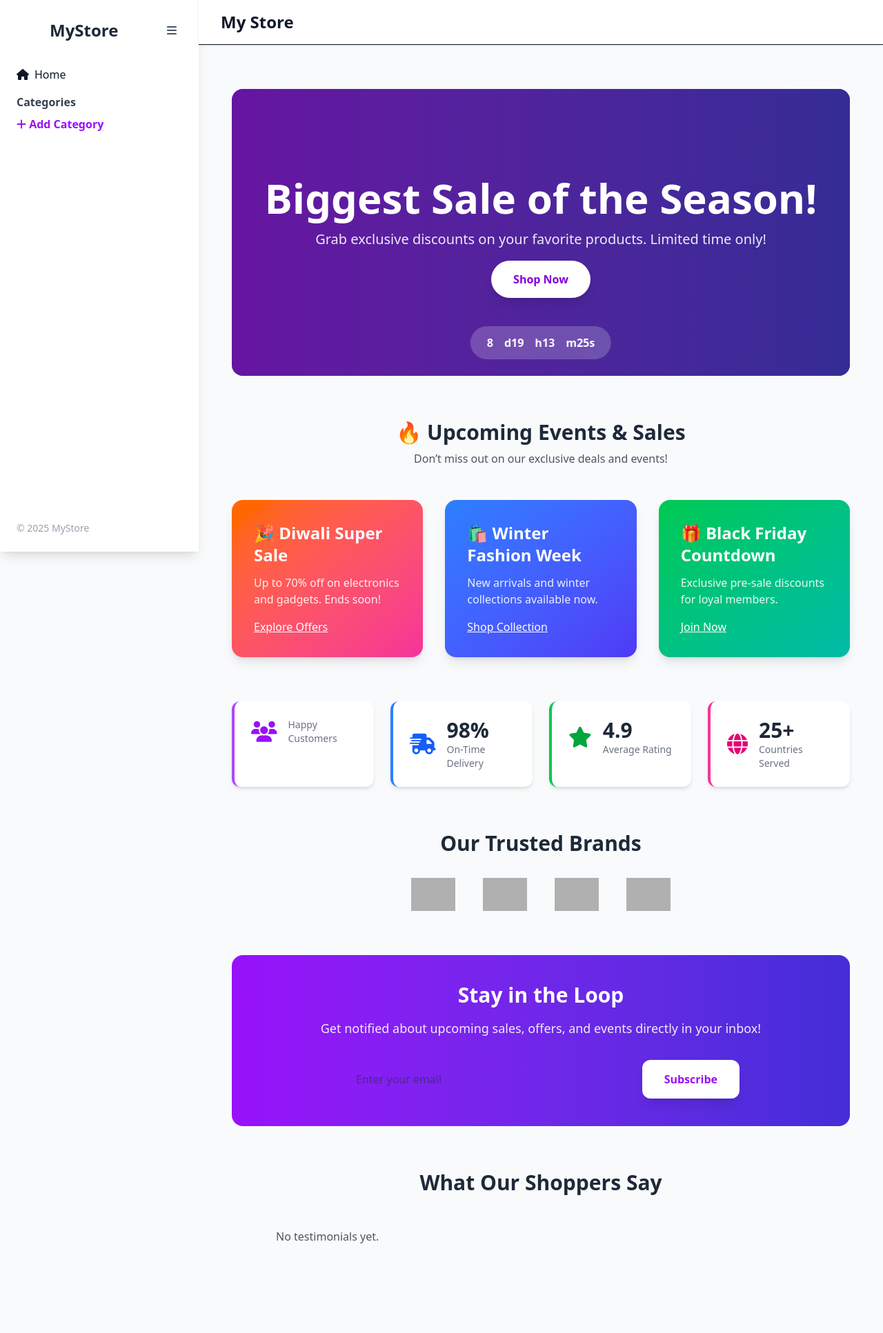
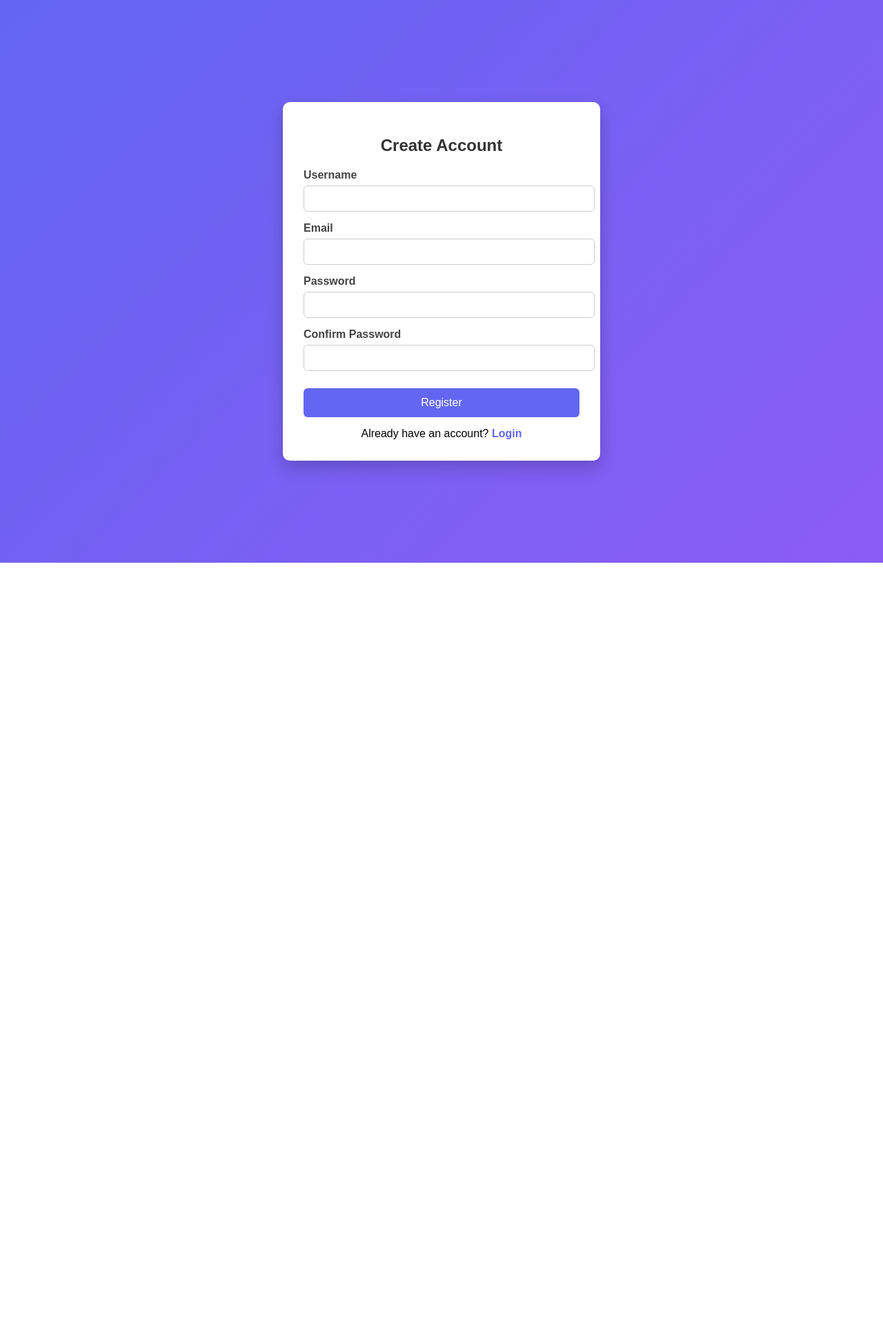
Before and after one commit to Saujankhnl/e_commerce, a Django app: page / in a window 1280 px wide. Shown: the whole page at 69% size. After the commit the page ends 816 px from the top, so only its background shows below. Run offline with Django 5.2, Linux system fonts and the light colour scheme; data that the repository does not hold is empty; style sheets or scripts are compiled from the project's sources; grey boxes are pictures that could not be loaded.

Commit message:
feat: register page

```diff
--- a/account/templates/account/register.html
+++ b/account/templates/account/admin_login.html
@@ -81,7 +81,7 @@
         {% endif %}
 
         <!-- Login Form -->
-        <form method="POST" action="{% url 'account:admin_page' %}" id="loginForm">
+        <form method="POST" action="{% url 'account:admin_login' %}" id="loginForm">
             {% csrf_token %}
 
             <!-- Username Field -->
--- a/account/urls.py
+++ b/account/urls.py
@@ -4,7 +4,7 @@
 app_name = 'account'
 
 urlpatterns = [
-    path('register/', views.register, name='register'),
+
     path('admin_page/', views.admin_page, name='admin_page'),
-
+    path('admin_login/', views.admin_login, name='admin_login'),
 ]
--- a/ecommerce/forms.py
+++ b/ecommerce/forms.py
@@ -2,6 +2,14 @@
 from django import forms
 from .models import Category
 from .models import Product # Import from current app
+from django.contrib.auth.forms import UserCreationForm
+from .models import CustomUser
+
+class CustomUserCreationForm(UserCreationForm):
+    class Meta:
+        model = CustomUser
+        fields = ('username', 'password1')
+
 
 class CategoryForm(forms.ModelForm):
     class Meta:
--- a/ecommerce/models.py
+++ b/ecommerce/models.py
@@ -4,11 +4,15 @@
 from django.core.mail import send_mail
 from django.conf import settings
 from django.core.exceptions import ValidationError
+from django.contrib.auth.models import  AbstractUser
 
 
 # ============================
 # CATEGORY MODEL
 # ============================
+class CustomUser(AbstractUser):
+    custom_field = models.CharField(max_length=100, blank=True)
+
 class Category(models.Model):
     name = models.CharField(max_length=200, unique=True)
     slug = models.SlugField(max_length=200, unique=True, db_index=True, blank=True)
--- /dev/null
+++ b/ecommerce/templates/ecommerce/register.html
@@ -0,0 +1,157 @@
+<!DOCTYPE html>
+<html lang="en">
+<head>
+    <meta charset="UTF-8">
+    <title>Register | E-Commerce</title>
+    <meta name="viewport" content="width=device-width, initial-scale=1.0">
+
+    <style>
+        body {
+            font-family: Arial, sans-serif;
+            background: linear-gradient(135deg, #6366f1, #8b5cf6);
+            height: 100vh;
+            display: flex;
+            align-items: center;
+            justify-content: center;
+        }
+
+        .register-box {
+            background: #fff;
+            padding: 30px;
+            width: 100%;
+            max-width: 400px;
+            border-radius: 10px;
+            box-shadow: 0 10px 25px rgba(0,0,0,0.2);
+        }
+
+        h2 {
+            text-align: center;
+            margin-bottom: 20px;
+            color: #333;
+        }
+
+        label {
+            display: block;
+            margin-top: 15px;
+            font-weight: bold;
+            color: #444;
+        }
+
+        input {
+            width: 100%;
+            padding: 10px;
+            margin-top: 6px;
+            border-radius: 6px;
+            border: 1px solid #ccc;
+            font-size: 14px;
+        }
+
+        input:focus {
+            outline: none;
+            border-color: #6366f1;
+        }
+
+        .btn {
+            width: 100%;
+            margin-top: 20px;
+            padding: 12px;
+            background: #6366f1;
+            border: none;
+            color: #fff;
+            font-size: 16px;
+            border-radius: 6px;
+            cursor: pointer;
+            text-align: center;
+            display: inline-block;
+            text-decoration: none;
+        }
+
+        .btn:hover {
+            background: #4f46e5;
+        }
+
+        .login-link {
+            margin-top: 15px;
+            text-align: center;
+        }
+
+        .login-link a {
+            color: #6366f1;
+            text-decoration: none;
+            font-weight: bold;
+        }
+
+        .error {
+            color: red;
+            font-size: 13px;
+            margin-top: 5px;
+        }
+    </style>
+</head>
+<body>
+
+<div class="register-box">
+    <h2>Create Account</h2>
+
+    <!-- Updated form: submits to the Django register view -->
+    <form method="POST" onsubmit="return validateForm()">
+        {% csrf_token %}
+
+        <label>Username</label>
+        <input type="text" name="username" id="username" required>
+
+        <label>Email</label>
+        <input type="email" name="email" id="email" required>
+
+        <label>Password</label>
+        <input type="password" name="password1" id="password1" required>
+
+        <label>Confirm Password</label>
+        <input type="password" name="password2" id="password2" required>
+
+        <div id="error-msg" class="error">
+            {% if form.errors %}
+                {% for field in form %}
+                    {% for error in field.errors %}
+                        <div>{{ error }}</div>
+                    {% endfor %}
+                {% endfor %}
+                {% for error in form.non_field_errors %}
+                    <div>{{ error }}</div>
+                {% endfor %}
+            {% endif %}
+        </div>
+
+        <!-- Keep as button to submit form and handle registration -->
+        <button type="submit" class="btn">Register</button>
+    </form>
+
+    <div class="login-link">
+        Already have an account?
+        <a href="{% url 'ecommerce:home' %}">Login</a>
+    </div>
+</div>
+
+<script>
+    function validateForm() {
+        const p1 = document.getElementById("password1").value;
+        const p2 = document.getElementById("password2").value;
+        const error = document.getElementById("error-msg");
+
+        if (p1 !== p2) {
+            error.innerText = "Passwords do not match!";
+            return false;
+        }
+
+        if (p1.length < 8) {
+            error.innerText = "Password must be at least 8 characters";
+            return false;
+        }
+
+        error.innerText = "";
+        return true;
+    }
+</script>
+
+</body>
+</html>
--- a/ecommerce/urls.py
+++ b/ecommerce/urls.py
@@ -4,7 +4,9 @@
 app_name = "ecommerce"
 
 urlpatterns = [
-    path("", views.home, name="home"),
+    path("", views.register, name="register"),
+
+    path("home/", views.home, name="home"),
 
     # Category list page
     path("category_list/", views.category_list, name="category_list"),
--- a/ecommerce/views.py
+++ b/ecommerce/views.py
@@ -6,6 +6,19 @@
 from .models import Product
 from django.contrib import messages
 from .forms import ProductForm
+from .forms import CustomUserCreationForm
+
+def register(request):
+    if request.method == 'POST':
+        form = CustomUserCreationForm(request.POST)
+        if form.is_valid():
+            form.save()
+            return redirect('ecommerce:home')
+    else:
+        form = CustomUserCreationForm()
+
+    return render(request, 'ecommerce/register.html', {'form': form})
+
 
 def home(request):
     """
--- a/ecommerce_project/settings.py
+++ b/ecommerce_project/settings.py
@@ -158,3 +158,5 @@
 EMAIL_HOST = 'smtp.gmail.com'
 EMAIL_PORT = 587
 EMAIL_USE_TLS = True
+
+AUTH_USER_MODEL = 'ecommerce.CustomUser'
```
Also changed, not shown: account/views.py (+5 -8 lines), ecommerce/migrations/0001_initial.py, ecommerce/migrations/0002_alter_category_slug_alter_product_slug.py (deleted), ecommerce/migrations/0003_alter_product_image.py (deleted), ecommerce/migrations/0004_alter_category_options_alter_product_options_and_more.py (deleted), ecommerce/migrations/0005_alter_product_options_alter_sale_options.py (deleted), ecommerce/migrations/0006_auto_20251009_1819.py (deleted), ecommerce/migrations/0007_alter_category_table.py (deleted), shop/migrations/0001_initial.py, shop/migrations/0002_alter_category_options_category_description_and_more.py (deleted), shop/migrations/0003_alter_product_options_alter_product_slug.py (deleted), shop/migrations/0004_sale.py (deleted).
